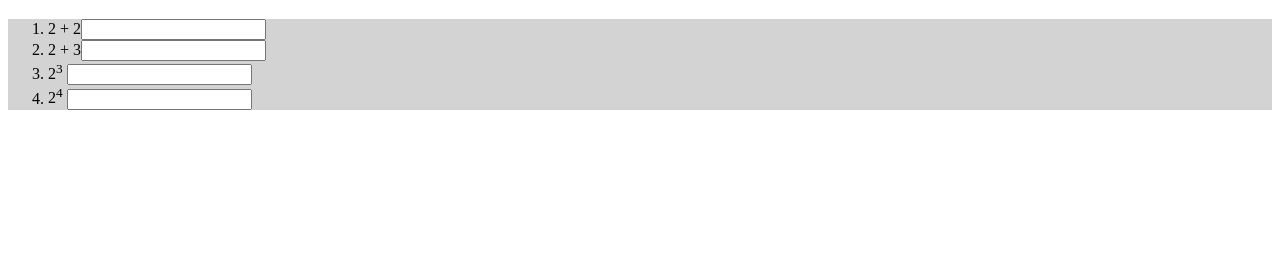
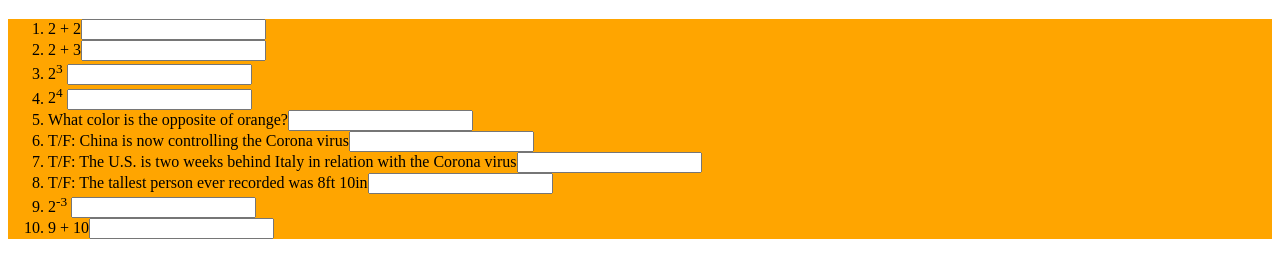
Before and after one commit to JohnSawyer8/2025-5, a plain HTML site: page index.html in a window 1280 px wide. Shown: the part 61-338 px from the top of the page. Drawn offline with nearby package versions, Linux system fonts and the light colour scheme.

Commit message:
Update index.html

```diff
--- a/index.html
+++ b/index.html
@@ -6,7 +6,7 @@
 <title>2025-block 5</title>
 <style>
 ol{
-  background:lightgrey;
+  background: orange;
 }
 
 .correct{
@@ -25,6 +25,12 @@ ol{
 <li>2 + 3<input data-correct="5"></li>
 <li>2<sup>3</sup> <input data-correct="8"></li>
 <li>2<sup>4</sup> <input data-correct="16"></li>
+<li>What color is the opposite of orange?<input data-correct="blue"></li>
+<li>T/F: China is now controlling the Corona virus<input data-correct="T"></li>
+<li>T/F: The U.S. is two weeks behind Italy in relation with the Corona virus<input data-correct="T"></li>
+<li>T/F: The tallest person ever recorded was 8ft 10in<input data-correct="F"></li>
+<li>2<sup>-3</sup> <input data-correct="0.125"></li>
+<li>9 + 10<input data-correct="21"></li>
 
 </ol>
 <script src='https://cdnjs.cloudflare.com/ajax/libs/jquery/3.4.1/jquery.min.js'></script>
```
